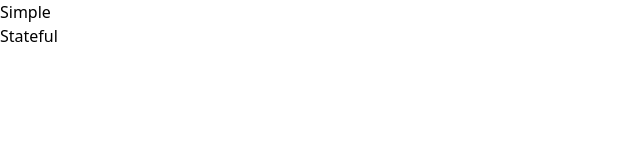
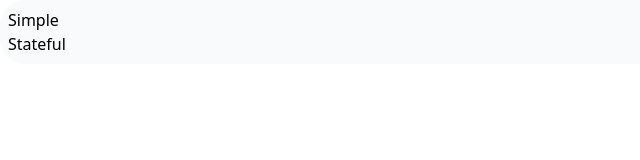
Before and after one commit to danielkarpen/cra-tailwind-css, a React (Create React App) app: page / in a window 1280 px wide. Shown: the top 160 px of the page, without its empty margins (0-640 px from the left). Built offline with nearby package versions, Linux system fonts and the light colour scheme.

Commit message:
style navbar

```diff
--- a/src/components/NavBar/index.js
+++ b/src/components/NavBar/index.js
@@ -1,12 +1,18 @@
+import { Link } from "react-router-dom";
+
 function NavBar() {
   return (
-    <nav>
+    <nav className="border-8 border-gray-50 bg-gray-50 rounded-3xl">
       <ul>
         <li>
-          <a href="./simple-component">Simple</a>
+          <Link to="./simple-component" className="hover:bg-gray-400 ">
+            Simple
+          </Link>
         </li>
         <li>
-          <a href="./stateful-component">Stateful</a>
+          <Link to="./stateful-component" className="hover:bg-gray-400">
+            Stateful
+          </Link>
         </li>
       </ul>
     </nav>
```
